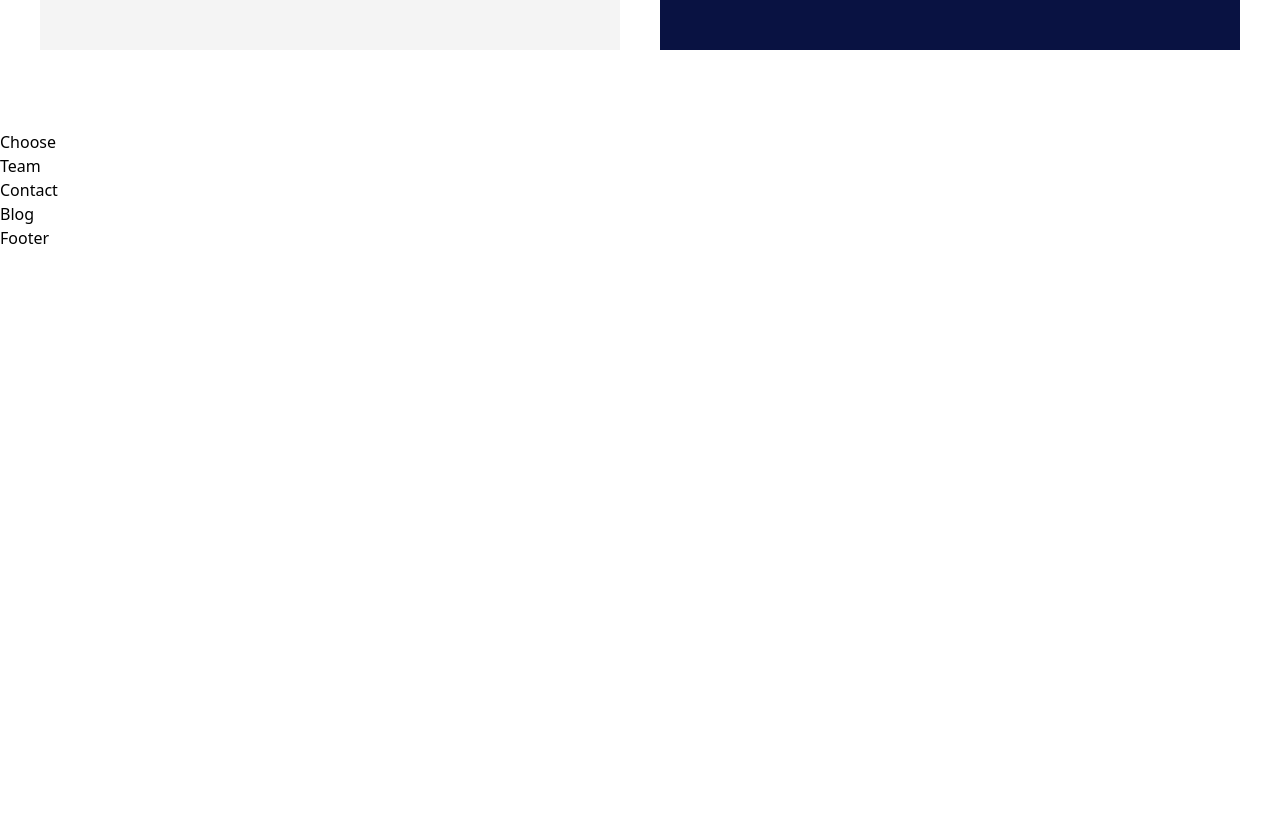
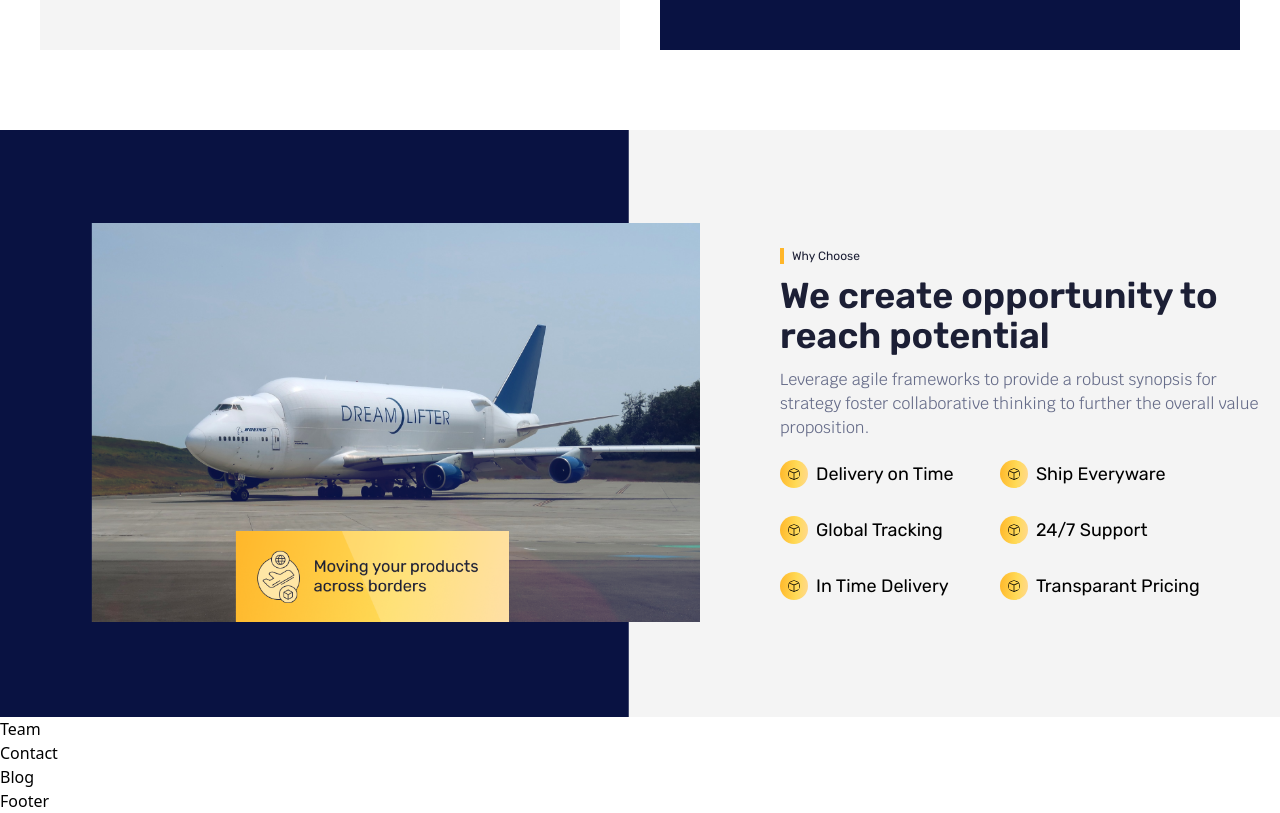
Before and after one commit to PrtHub/TransitFlow, a React (Vite) app: page / in a window 1280 px wide. Shown: the part 3700-4513 px from the top of the page. Before the commit the page ends 3950 px from the top, so only its background shows below. Built offline with nearby package versions, Linux system fonts and the light colour scheme; the HTML template or start-up script is replaced by a standard one.

Commit message:
'why choose use' done

```diff
--- a/src/assets/images/index.js
+++ b/src/assets/images/index.js
@@ -9,6 +9,7 @@
 import smith from './smith.png'
 import john from './john.png'
 import colon from './colon.png'
+import plane from './fullplane.png'
 
 export {
     Banner,
@@ -21,5 +22,6 @@
     five,
     smith,
     john,
-    colon
+    colon,
+    plane
 }
--- a/src/container/Choose.jsx
+++ b/src/container/Choose.jsx
@@ -1,8 +1,65 @@
+import { BsBox } from "react-icons/bs"
+import { plane } from "../assets/images"
 
 
 const Choose = () => {
   return (
-    <div>Choose</div>
+    <>
+    <div className="w-full h-full bg-[#F4F4F4] flex lg:flex-row flex-col items-center justify-start gap-20">
+        <div className="w-[800px]">
+         <img src={plane} alt="" className="w-full h-full object-contain"/>
+        </div>
+
+       <div className="w-full max-w-[500px] h-full flex flex-col items-start justify-start gap-3 font-Rubik ">
+            <p className="text-xs text-[#1C1F35] font-normal border-l-4 border-l-[#FFB629] px-2">
+            Why Choose
+            </p>
+            <h1 className="text-2xl md:text-3xl lg:text-4xl text-[#1C1F35] font-semibold">
+            We create opportunity to <br /> reach potential
+            </h1>
+            <p className="font-Krub text-[#666C89] ">Leverage agile frameworks to provide a robust synopsis for strategy foster collaborative thinking to further the overall value proposition. </p>
+
+            <div className="grid grid-cols-2 gap-5">
+            <div className="flex items-center justify-start gap-2 mt-2">
+              <BsBox className="background w-7 h-7 p-2 rounded-full" />
+              <p className="text-base md:text-lg font-Rubik font-normal">
+                Delivery on Time
+              </p>
+            </div>
+            <div className="flex items-center justify-start gap-2 mt-2">
+              <BsBox className="background w-7 h-7 p-2 rounded-full" />
+              <p className="text-base md:text-lg font-Rubik font-normal">
+              Ship Everyware
+              </p>
+            </div>
+            <div className="flex items-center justify-start gap-2 mt-2">
+              <BsBox className="background w-7 h-7 p-2 rounded-full" />
+              <p className="text-base md:text-lg font-Rubik font-normal">
+              Global Tracking
+              </p>
+            </div>
+            <div className="flex items-center justify-start gap-2 mt-2">
+              <BsBox className="background w-7 h-7 p-2 rounded-full" />
+              <p className="text-base md:text-lg font-Rubik font-normal">
+              24/7 Support
+              </p>
+            </div>
+            <div className="flex items-center justify-start gap-2 mt-2">
+              <BsBox className="background w-7 h-7 p-2 rounded-full" />
+              <p className="text-base md:text-lg font-Rubik font-normal">
+              In Time Delivery
+              </p>
+            </div>
+            <div className="flex items-center justify-start gap-2 mt-2">
+              <BsBox className="background w-7 h-7 p-2 rounded-full" />
+              <p className="text-base md:text-lg font-Rubik font-normal">
+              Transparant Pricing
+              </p>
+            </div>
+            </div>
+          </div>
+    </div>
+    </>
   )
 }
 
```
Also changed, not shown: src/assets/images/fullplane.png (added).
